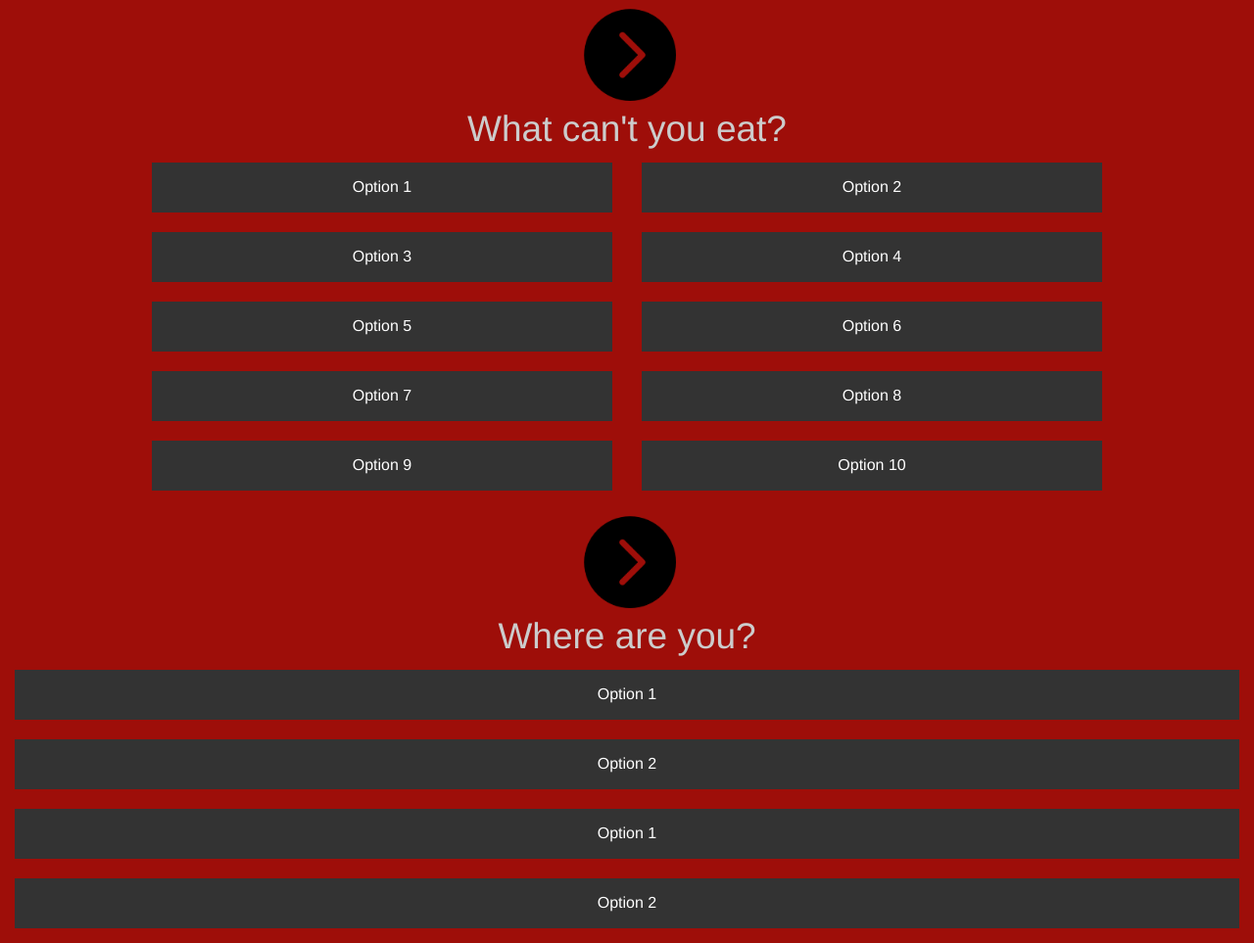
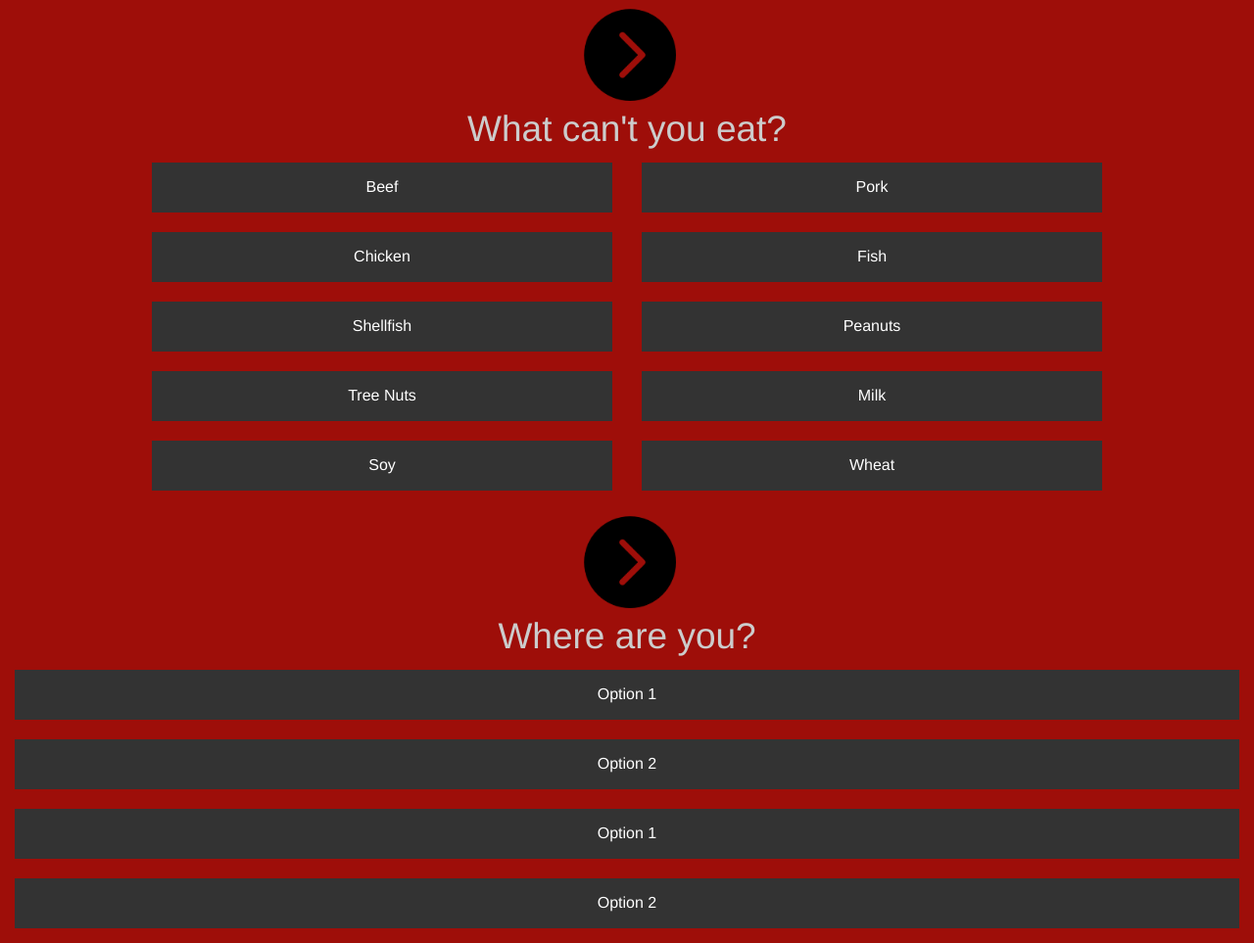
Before and after one commit to vrunjeti/BoilerMake, a website: page WaiterPlease/index.html in a window 1280 px wide. Shown: the part 1001-1964 px from the top of the page at 98% size. Drawn offline with Linux system fonts and the light colour scheme.

Commit message:
allergy options

```diff
--- a/WaiterPlease/index.html
+++ b/WaiterPlease/index.html
@@ -84,46 +84,46 @@
 
       <div class="row">
         <div class="column small-6">
-          <p class="button expand">Option 1</p>
+          <p class="button expand">Beef</p>
         </div>
         <div class="column small-6">
-          <p class="button expand">Option 2</p>
+          <p class="button expand">Pork</p>
         </div>
       </div>
 
       <div class="row">
         <div class="column small-6">
-          <p class="button expand">Option 3</p>
+          <p class="button expand">Chicken</p>
         </div>
         <div class="column small-6">
-          <p class="button expand">Option 4</p>
+          <p class="button expand">Fish</p>
         </div>
       </div>
 
       <div class="row">
         <div class="column small-6">
-          <p class="button expand">Option 5</p>
+          <p class="button expand">Shellfish</p>
         </div>
         <div class="column small-6">
-          <p class="button expand">Option 6</p>
+          <p class="button expand">Peanuts</p>
         </div>
       </div>
 
       <div class="row">
         <div class="column small-6">
-          <p class="button expand">Option 7</p>
+          <p class="button expand">Tree Nuts</p>
         </div>
         <div class="column small-6">
-          <p class="button expand">Option 8</p>
+          <p class="button expand">Milk</p>
         </div>
       </div>
 
       <div class="row">
         <div class="column small-6">
-          <p class="button expand">Option 9</p>
+          <p class="button expand">Soy</p>
         </div>
         <div class="column small-6">
-          <p class="button expand">Option 10</p>
+          <p class="button expand">Wheat</p>
         </div>
       </div>
 
--- a/WaiterPlease/js/app.js
+++ b/WaiterPlease/js/app.js
@@ -10,3 +10,14 @@ $('.prefflavors .button').click(function(){
 		$(this).removeClass('active');
 	}
 });
+
+$('.prefallergies .button').click(function(){
+	//alert($(this).css('background-color'));
+	if(!$(this).hasClass('active')){
+		$(this).addClass('active');
+		//alert($(this).css('background-color'));
+	}
+	else {
+		$(this).removeClass('active');
+	}
+});
--- a/WaiterPlease/scss/app.scss
+++ b/WaiterPlease/scss/app.scss
@@ -74,3 +74,8 @@ body{
 	background: #555;
 	border: 1px solid #f0f0f0;
 }
+
+.prefallergies .button.active {
+	background: #555;
+	border: 1px solid #f0f0f0;
+}
```
Also changed, not shown: WaiterPlease/css/app.css.
